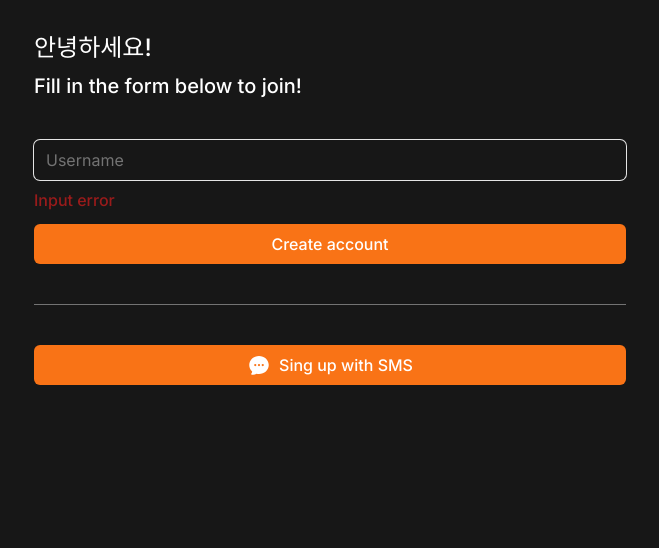
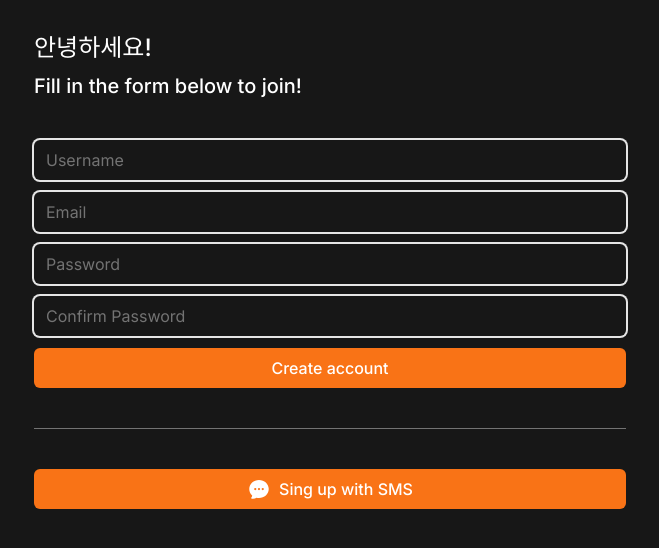
Before and after one commit to redbas3/carrot-market-reloaded, a Next.js app: page /create-account in a window 1280 px wide. Shown: the top 548 px of the page, without its empty margins (310-969 px from the left). Built offline with nearby package versions, Linux system fonts and the light colour scheme.

Commit message:
#4.2 Form Components

```diff
--- a/app/create-account/page.tsx
+++ b/app/create-account/page.tsx
@@ -1,3 +1,5 @@
+import FormBtn from "@/components/form-btn";
+import FormInput from "@/components/form-input";
 import { ChatBubbleOvalLeftEllipsisIcon } from "@heroicons/react/24/solid";
 import Link from "next/link";
 
@@ -9,16 +11,21 @@
         <h2 className="text-xl">Fill in the form below to join!</h2>
       </div>
       <form className="flex flex-col gap-3">
-        <div className="flex flex-col gap-2">
-          <input
-            className="bg-transparent rounded-md w-full h-10 focus:outline-none ring-1 focus:ring-2 ring-neutral-200 focus:ring-orange-500 border-none placeholder:text-neutral-500"
-            type="text"
-            placeholder="Username"
-            required
-          />
-          <span className="text-red-800 font-medium">Input error</span>
-        </div>
-        <button className="primary-btn h-10 ">Create account</button>
+        <FormInput type="text" placeholder="Username" required errors={[]} />
+        <FormInput type="email" placeholder="Email" required errors={[]} />
+        <FormInput
+          type="password"
+          placeholder="Password"
+          required
+          errors={[]}
+        />
+        <FormInput
+          type="password"
+          placeholder="Confirm Password"
+          required
+          errors={[]}
+        />
+        <FormBtn loading={false} text="Create account" />
       </form>
       <div className="w-full h-px bg-neutral-500" />
       <div>
--- /dev/null
+++ b/components/form-btn.tsx
@@ -0,0 +1,15 @@
+interface FormBtnProps {
+  loading: boolean;
+  text: string;
+}
+
+export default function FormBtn({ loading, text }: FormBtnProps) {
+  return (
+    <button
+      disabled={loading}
+      className="primary-btn h-10 disabled:bg-neutral-400 disabled:text-neutral-300 disabled:cursor-not-allowed"
+    >
+      {loading ? "로딩중" : text}
+    </button>
+  );
+}
--- /dev/null
+++ b/components/form-input.tsx
@@ -0,0 +1,29 @@
+interface FormInputProps {
+  type: string;
+  placeholder: string;
+  required: boolean;
+  errors: string[];
+}
+
+export default function FormInput({
+  type,
+  placeholder,
+  required,
+  errors,
+}: FormInputProps) {
+  return (
+    <div className="flex flex-col gap-2">
+      <input
+        className="bg-transparent rounded-md w-full h-10 focus:outline-none ring-2 focus:ring-4 ring-neutral-200 focus:ring-orange-500 border-none placeholder:text-neutral-500 transition"
+        type={type}
+        placeholder={placeholder}
+        required={required}
+      />
+      {errors?.map((error, index) => (
+        <span key={index} className="text-red-800 font-medium">
+          {error}
+        </span>
+      ))}
+    </div>
+  );
+}
```
